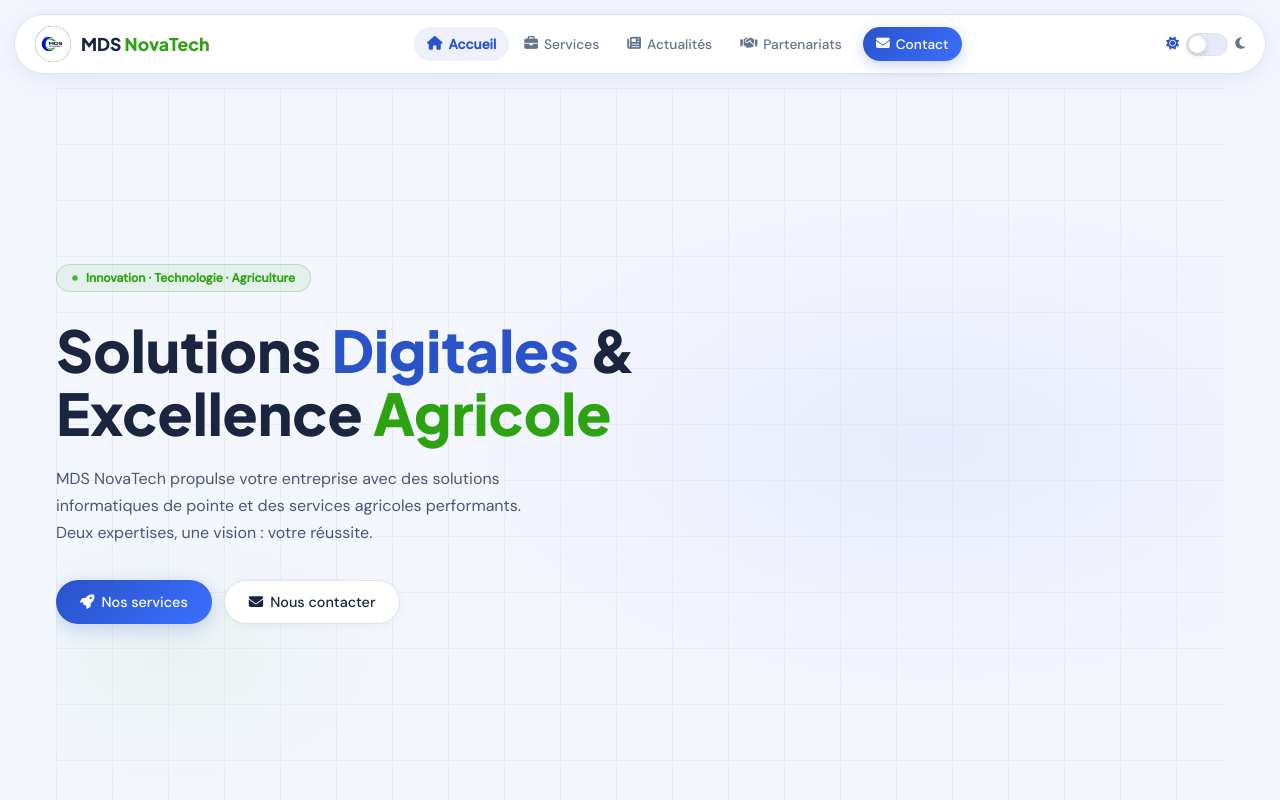
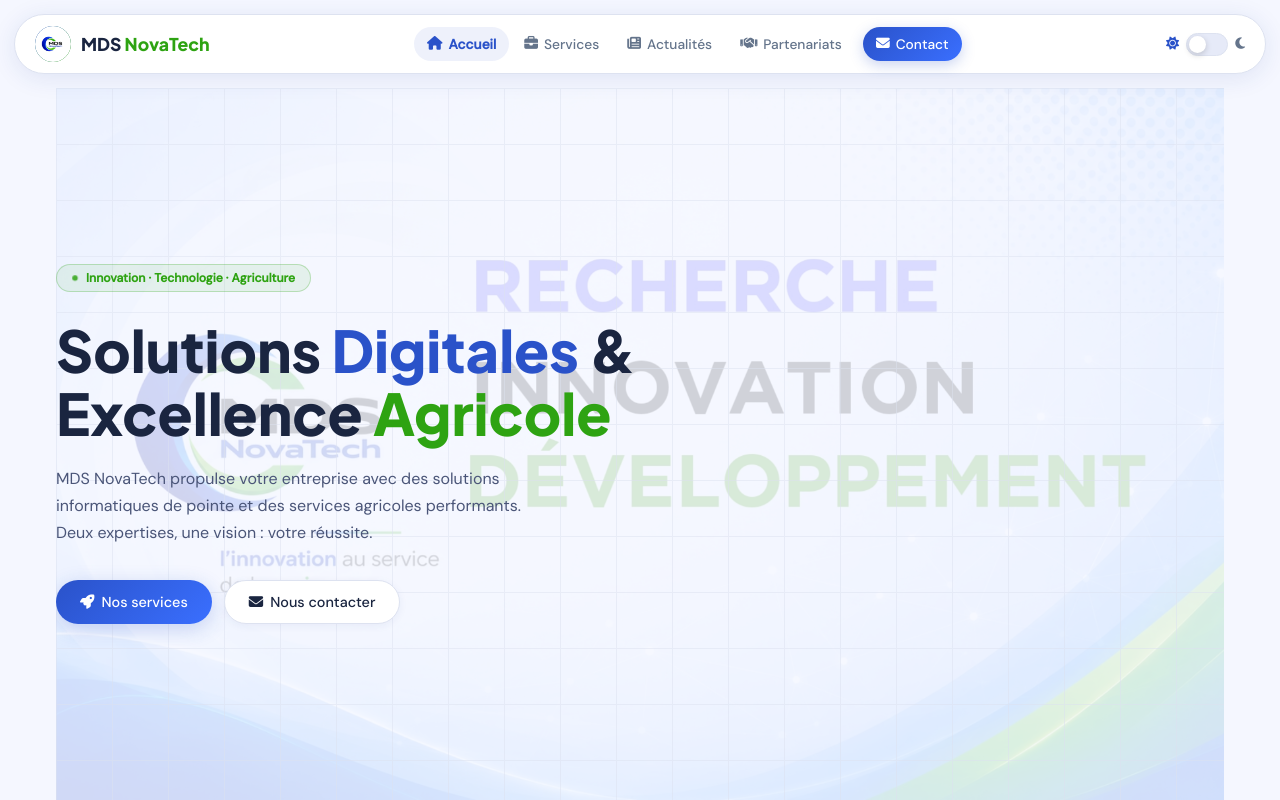
Before and after one commit to atekeyollomathieupatient-cmd/mds-frontend, a React (Create React App) app: page / in a window 1280 px wide. Built offline with nearby package versions, Linux system fonts and the light colour scheme.

Commit message:
Image de fond hero

```diff
--- a/src/App.js
+++ b/src/App.js
@@ -280,8 +280,11 @@
 .home-hero { min-height: calc(100vh - 88px); display: flex; align-items: center; position: relative; overflow: hidden; }
 .hero-bg {
   position: absolute; inset: 0; pointer-events: none;
-  background: radial-gradient(ellipse 70% 60% at 75% 50%, rgba(42,82,201,0.07) 0%, transparent 60%),
-    radial-gradient(ellipse 40% 40% at 10% 80%, rgba(46,163,18,0.06) 0%, transparent 50%);
+  background-image: url('/fond.jpg');
+  background-size: cover;
+  background-position: center;
+  background-repeat: no-repeat;
+  opacity: 0.15;
 }
 .hero-grid {
   position: absolute; inset: 0; pointer-events: none;
```
Also changed, not shown: public/20260418_074833.jpg (added), public/fond.jpg (added).
